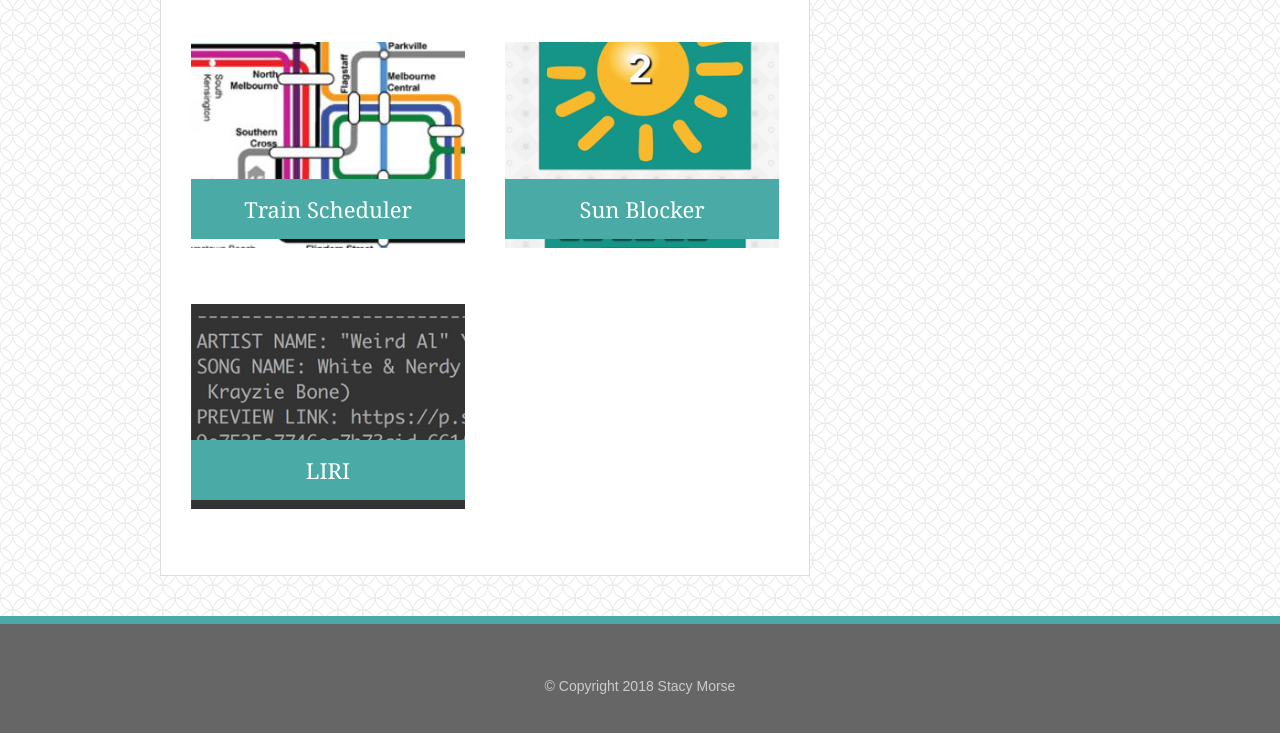
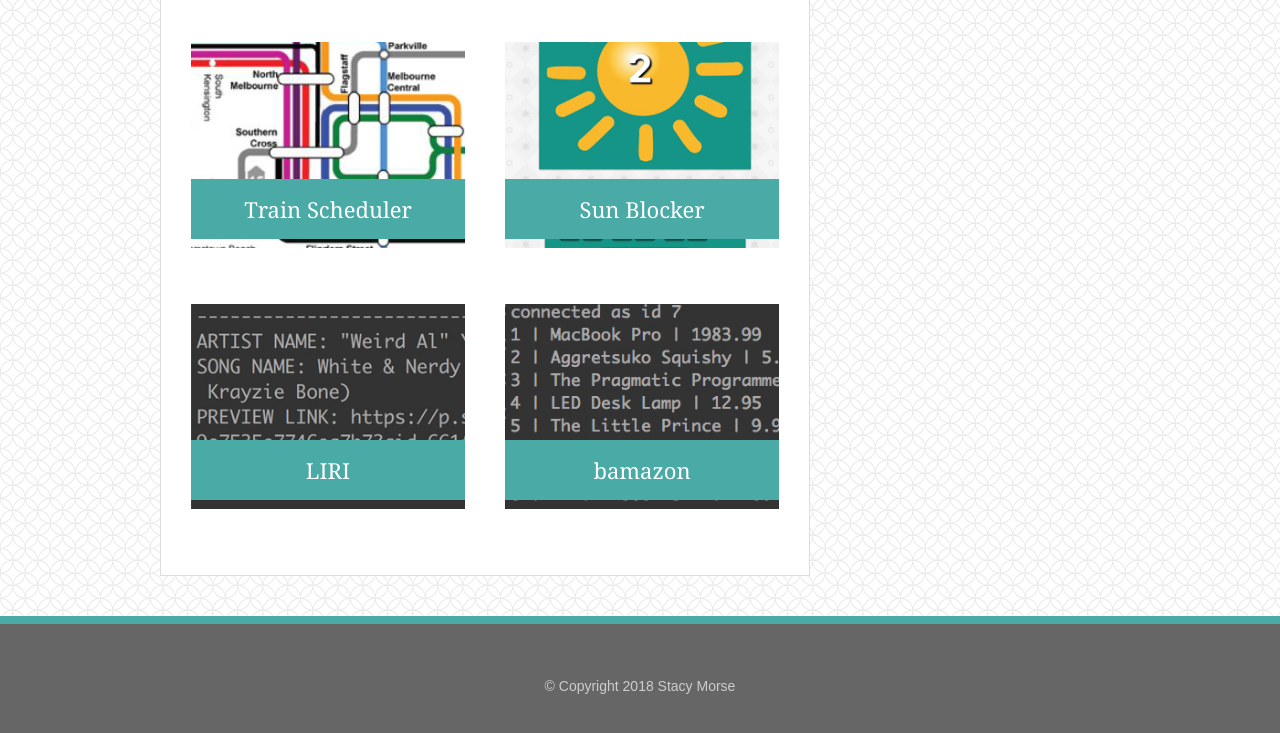
Before and after one commit to geekgirlbeta/Basic-Portfolio, a plain HTML site: page portfolio.html in a window 1280 px wide. Shown: the part 752-1485 px from the top of the page. Drawn offline with Linux system fonts and the light colour scheme.

Commit message:
portfolio update

```diff
--- a/portfolio.html
+++ b/portfolio.html
@@ -82,6 +82,13 @@
                         <h3>LIRI</h3>
                         </a>
                     </div>
+                    <div class="project">
+                        <a href="https://github.com/geekgirlbeta/bamazon" target="_blank">
+                        <img src="assets/images/portfolio8.jpg" alt="bamazon">
+
+                        <h3>bamazon</h3>
+                        </a>
+                    </div>
 
             </section>
 
```
Also changed, not shown: assets/images/portfolio8.jpg (added).
